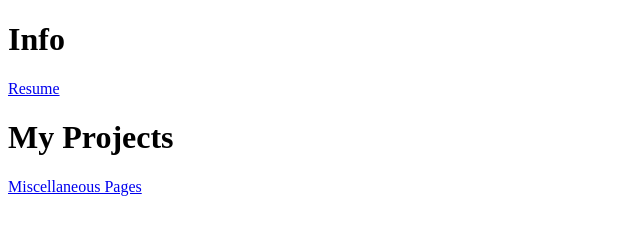
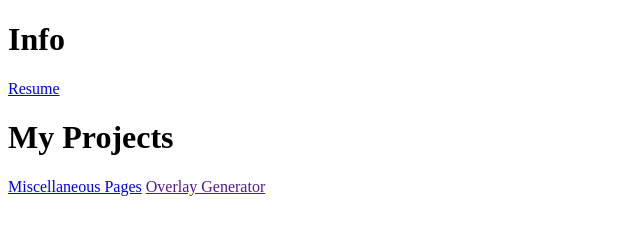
Before and after one commit to bhattarai333/HomePage, a plain HTML site: page docs/index.html in a window 1280 px wide. Shown: the whole page, without its empty margins (0-640 px from the left). Drawn offline with Linux system fonts and the light colour scheme.

Commit message:
Update index.html

```diff
--- a/docs/index.html
+++ b/docs/index.html
@@ -10,6 +10,6 @@
     <h1>My Projects</h1>
 
     <a href="https://bhattarai333.github.io/Websites/">Miscellaneous Pages<a>
-
+    <a href="">Overlay Generator<a>
 </body>
 </html>
```
